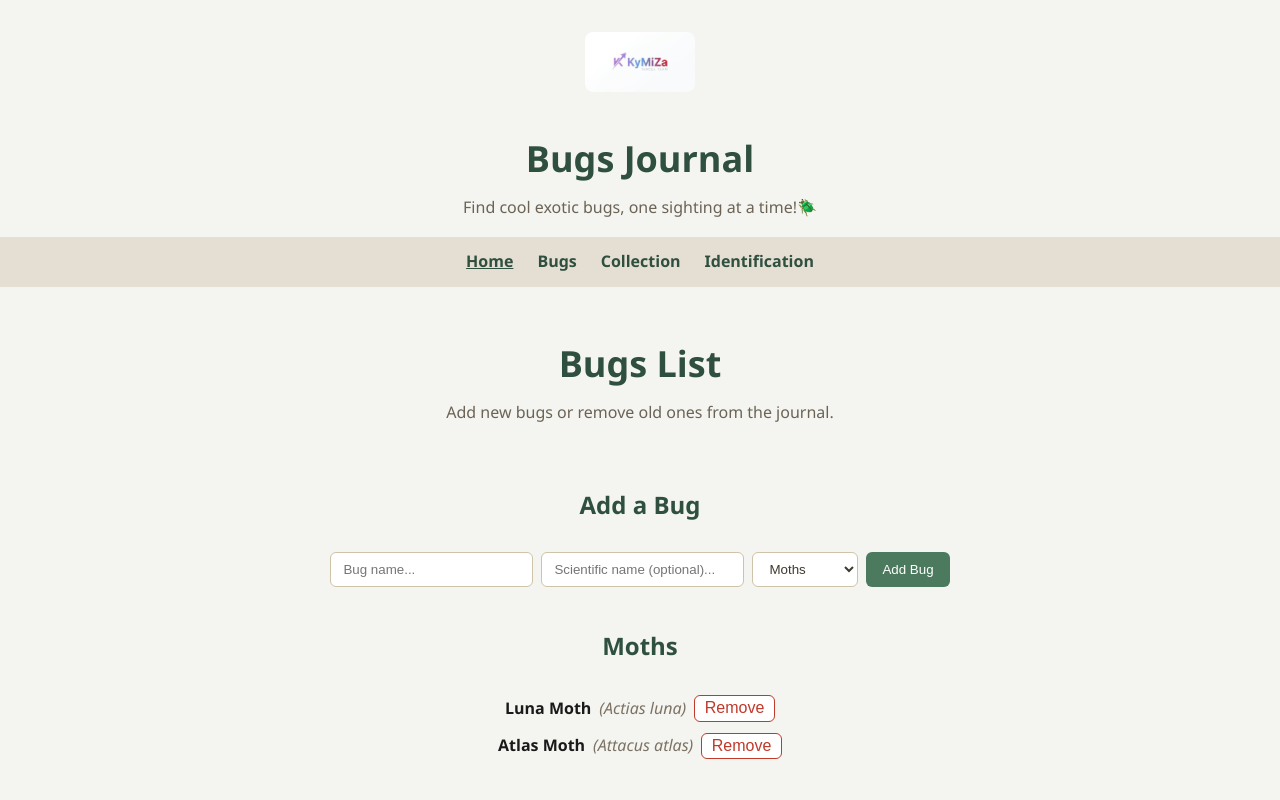
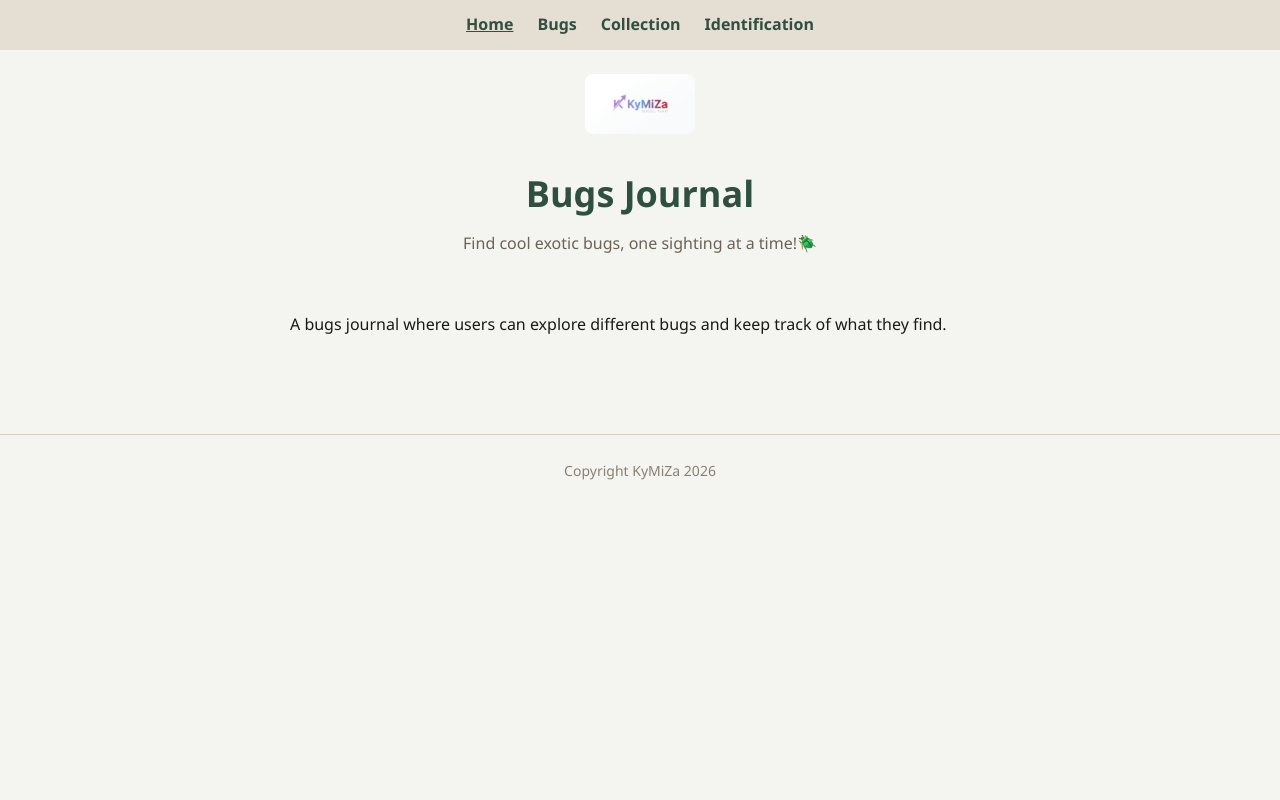
Before and after one commit to rrc-w2025-kstrange/bugs_journal, a React (Vite) app: page / in a window 1280 px wide. Shown: the top 800 px of the page. Built offline with nearby package versions, Linux system fonts and the light colour scheme.

Commit message:
add Landing page for home route, remove Header

```diff
--- a/src/App.css
+++ b/src/App.css
@@ -66,3 +66,9 @@ button:hover {
     background-color: var(--mantins-lime);
     color: var(--chitin-black)
 }
+
+.logo {
+    height: 60px;
+    width: auto;
+    border-radius: 8px;
+}
--- a/src/App.tsx
+++ b/src/App.tsx
@@ -1,13 +1,15 @@
 import { Routes, Route } from "react-router-dom";
 import { Layout } from "./components/common/layout/Layout";
 import { Bugs } from "./components/pages/Bugs";
+import { Landing } from "./components/pages/Landing";
+
 
 export function App() {
     return (
         <Routes>
             <Route path="/" element={<Layout />}>
 
-                <Route index element={<Bugs />} />
+                <Route index element={<Landing />} />
                 <Route path="bugs" element={<Bugs />} />
                 {/* <Route path="collection" element={<Collection />} />
                     <Route path="identification" element={<Identification />} /> */}
--- a/src/components/common/header/Header.css
+++ /dev/null
@@ -1,28 +0,0 @@
-.header {
-    display: flex;
-    flex-direction: column;
-    align-items: center;
-    gap: 0.5rem;
-    padding: 2rem 1.5rem 1rem;
-}
-
-.header_logo {
-    height: 60px;
-    width: auto;
-    border-radius: 8px;
-}
-
-.header_text {
-    text-align: center;
-}
-
-.header_text h1 {
-    font-size: 2.25rem;
-    color: #2f4f3f;
-}
-
-.header_text span {
-    display: block;
-    color: #6b6355;
-    margin-top: 0.25rem;
-}
--- a/src/components/common/header/Header.tsx
+++ /dev/null
@@ -1,17 +0,0 @@
-import logo from "../../../assets/kymiza_logo.jpg";
-import "./Header.css";
-
-// Returns a single <section> element, per component requirements.
-export function Header() {
-    return (
-        <section className="header">
-            <img src={logo} alt="Bugs Journal logo" className="header_logo" />
-            <div className="header_text">
-                <h1>Bugs Journal</h1>
-                <span>Find cool exotic bugs, one sighting at a time!🪲</span>
-            </div>
-        </section>
-    );
-}
-
-export default Header;
--- a/src/components/common/layout/Layout.tsx
+++ b/src/components/common/layout/Layout.tsx
@@ -1,5 +1,4 @@
 import { Outlet } from "react-router-dom";
-import { Header } from "../header/Header";
 import { Nav } from "./nav/Nav";
 import { Footer } from "./footer/Footer";
 
@@ -11,7 +10,6 @@ import { Footer } from "./footer/Footer";
 export function Layout() {
     return (
         <>
-            <Header />
             <Nav />
             <Outlet />
             <Footer />
--- /dev/null
+++ b/src/components/pages/Landing.tsx
@@ -0,0 +1,23 @@
+import logo from "../../assets/kymiza_logo.jpg";
+
+export function Landing() {
+    return (
+        <>
+            <header>
+                <img src={logo} alt="Bugs Journal logo" className="logo" />
+                <h1>Bugs Journal</h1>
+                <span>Find cool exotic bugs, one sighting at a time!🪲</span>
+            </header>
+            <main>
+                <section>
+                    <p>
+                        A bugs journal where users can explore different bugs and
+                        keep track of what they find.
+                    </p>
+                </section>
+            </main>
+        </>
+    );
+}
+
+export default Landing;
```
